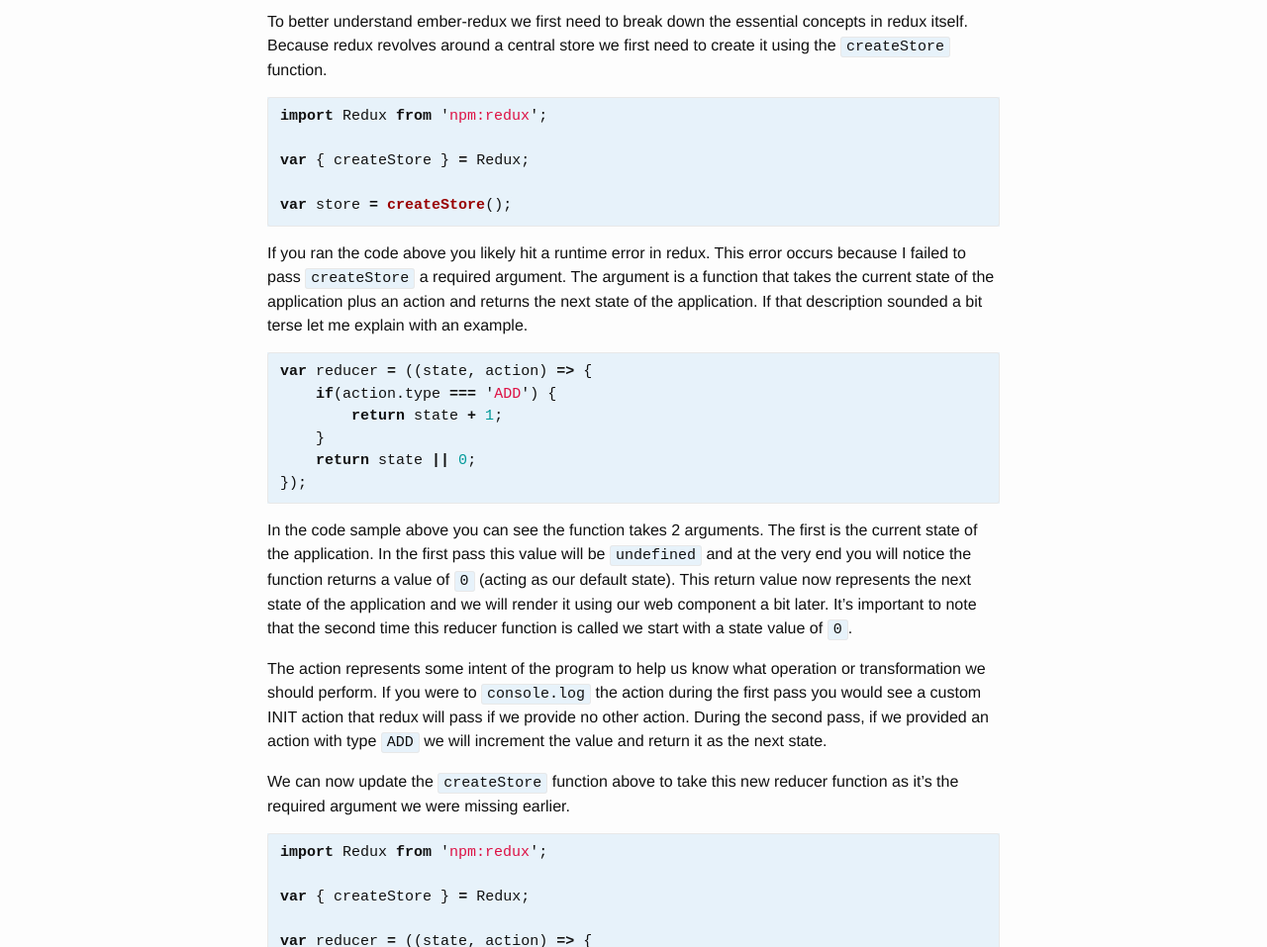
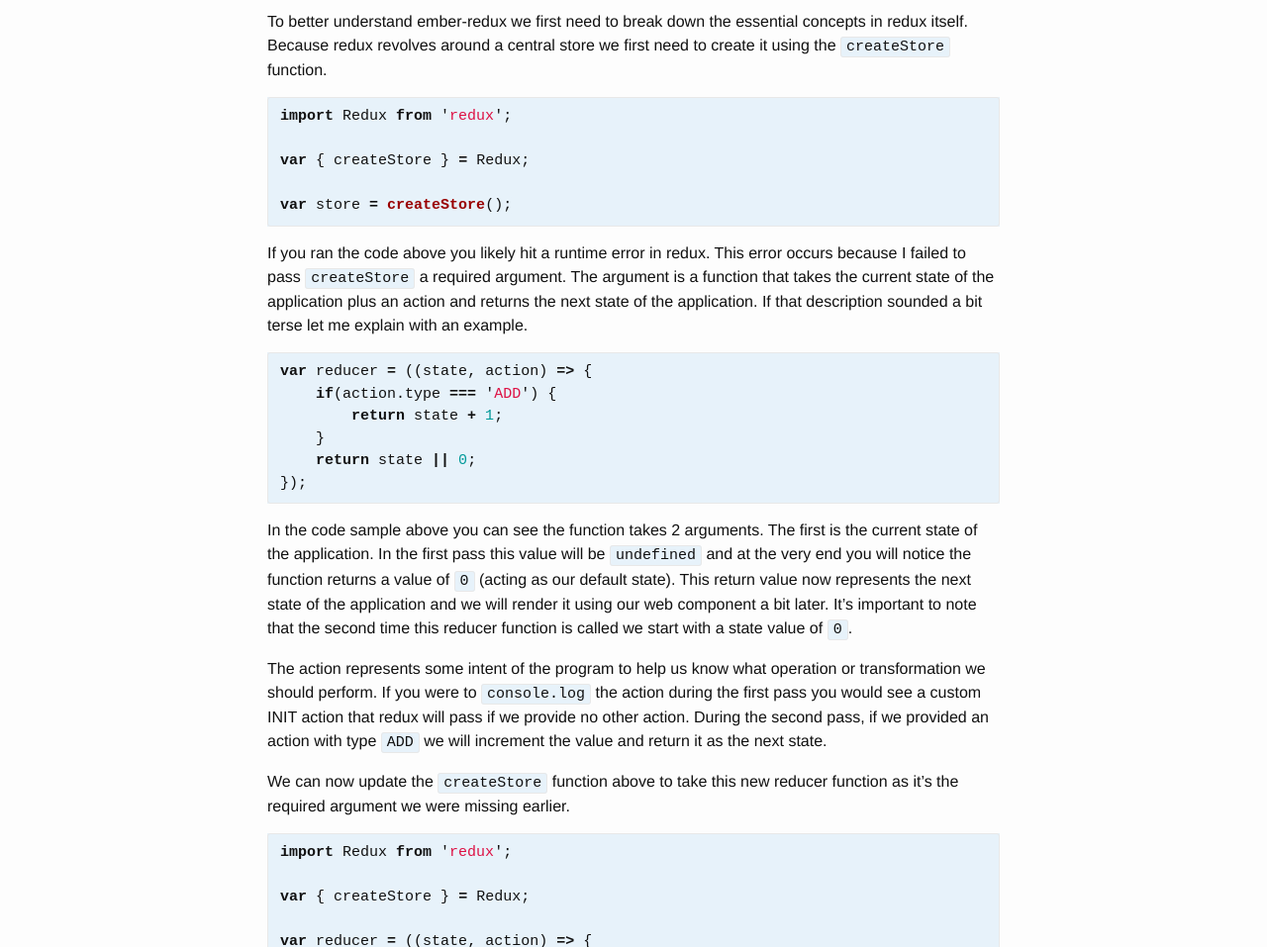
Before and after one commit to ember-redux/ember-redux, a Jekyll site: the page built from docs/index.md, in a window 1280 px wide and 1400 px high. Shown: the part 228-1185 px from the top of the window at 99% size. Built offline with Jekyll 4.4.1, drawn with Linux system fonts in a browser that asks for light colours; nearby versions of some CDN libraries; our own code applies the rules of GitHub Pages for plain Markdown files; some of the changed text lies outside the part shown.

````diff
--- a/docs/index.md
+++ b/docs/index.md
@@ -9,7 +9,7 @@ ember install ember-redux
 To better understand ember-redux we first need to break down the essential concepts in redux itself. Because redux revolves around a central store we first need to create it using the `createStore` function.
 
 ```js
-import Redux from 'npm:redux';
+import Redux from 'redux';
 
 var { createStore } = Redux;
 
@@ -34,7 +34,7 @@ The action represents some intent of the program to help us know what operation
 We can now update the `createStore` function above to take this new reducer function as it's the required argument we were missing earlier.
 
 ```js
-import Redux from 'npm:redux';
+import Redux from 'redux';
 
 var { createStore } = Redux;
 
@@ -53,7 +53,7 @@ Now that we have the store itself, we can use it to get the state and send actio
 ```js
 import Ember from 'ember';
 import hbs from 'htmlbars-inline-precompile';
-import Redux from 'npm:redux';
+import Redux from 'redux';
 
 var { createStore } = Redux;
 
@@ -81,7 +81,7 @@ The initial render now shows the default state of `0` as we expect. To modify th
 ```js
 import Ember from 'ember';
 import hbs from 'htmlbars-inline-precompile';
-import Redux from 'npm:redux';
+import Redux from 'redux';
 
 var { createStore } = Redux;
 
@@ -117,7 +117,7 @@ To break the cache on the computed property we need to notify the component that
 ```js
 import Ember from 'ember';
 import hbs from 'htmlbars-inline-precompile';
-import Redux from 'npm:redux';
+import Redux from 'redux';
 
 var { createStore } = Redux;
 
````
Also changed, not shown: docs/configure.md (+4 -4 lines), README.md.
